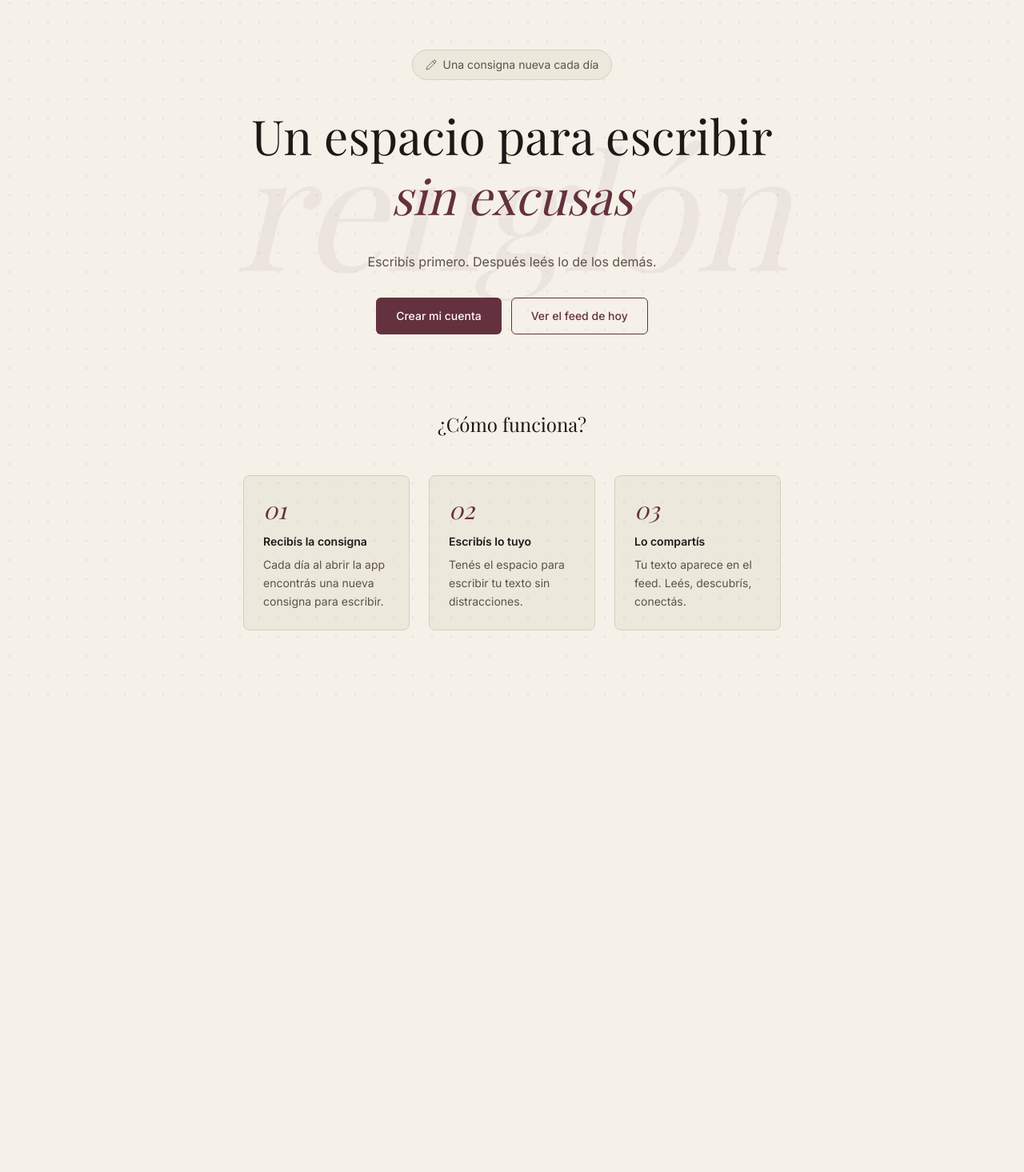
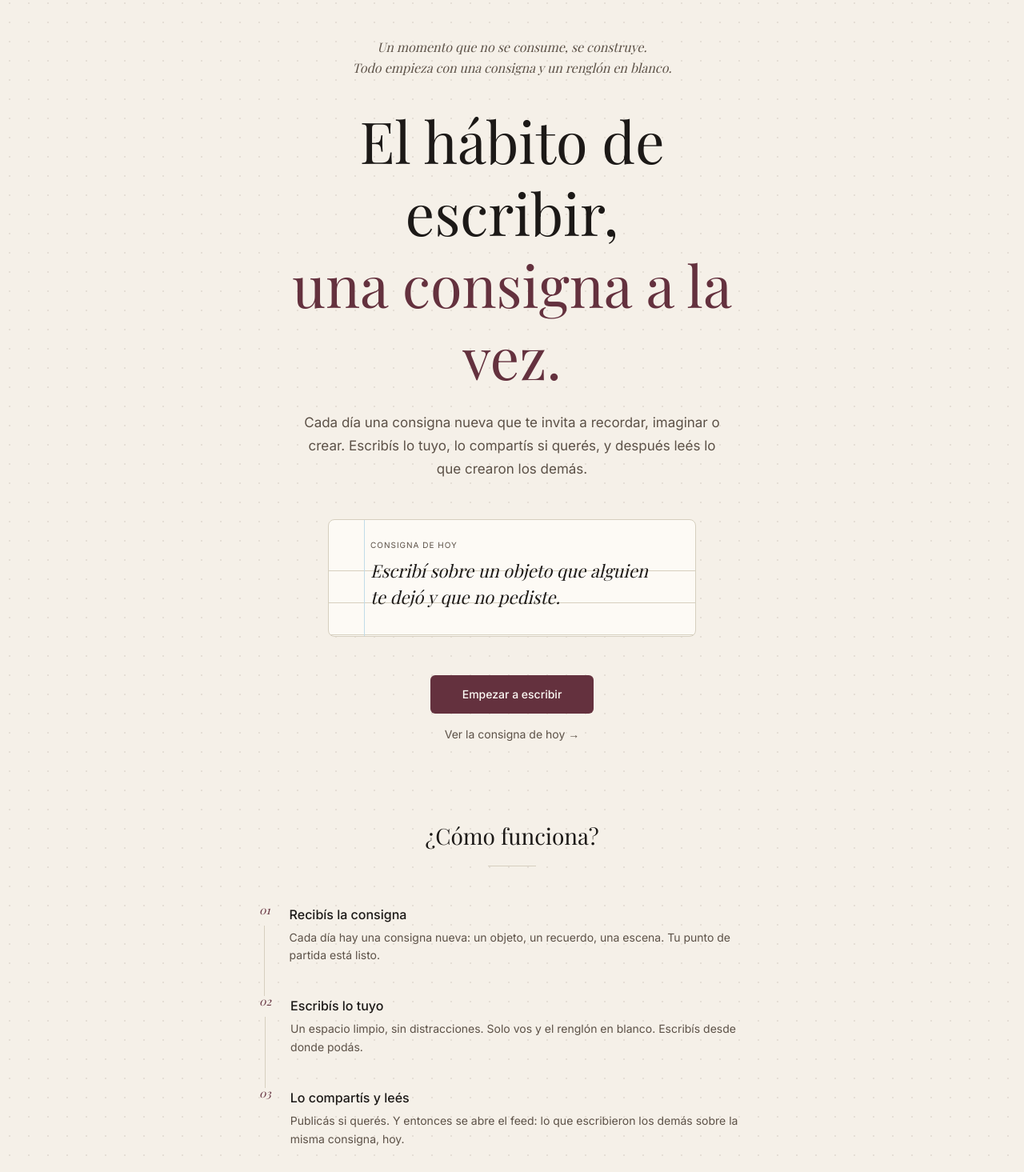
Before and after one commit to valmon-01/renglon, a Next.js app: page / in a window 1280 px wide. Shown: the part 80-1545 px from the top of the page at 80% size. Before the commit the page ends 964 px from the top, so only its background shows below. Built offline with nearby package versions, Linux system fonts and the light colour scheme; a web font is replaced by a local one.

Commit message:
feat: landing rediseñada con nueva narrativa y estructura

```diff
--- a/app/page.tsx
+++ b/app/page.tsx
@@ -1,7 +1,6 @@
 import Link from "next/link";
-import { Pencil } from "lucide-react";
 
-export default function Home() {
+export default function Landing() {
   return (
     <div className="relative min-h-screen bg-papel">
 
@@ -17,7 +16,7 @@ export default function Home() {
 
       {/* Navbar */}
       <nav className="w-full px-6 py-5">
-        <div className="mx-auto flex max-w-[720px] items-center justify-between">
+        <div className="mx-auto flex max-w-[680px] items-center justify-between">
           <span className="font-display text-xl italic text-tinta">renglón</span>
           <div className="flex items-center gap-3">
             <Link
@@ -38,93 +37,196 @@ export default function Home() {
       </nav>
 
       {/* Hero */}
-      <main className="relative mx-auto max-w-[720px] overflow-hidden px-6 pb-24 pt-16">
+      <main className="relative mx-auto max-w-[680px] px-6 pb-24 pt-12">
 
-        {/* Marca de agua */}
-        <span
-          aria-hidden="true"
-          className="pointer-events-none absolute inset-0 flex select-none items-center justify-center font-display italic leading-none"
-          style={{ fontSize: "clamp(100px, 22vw, 200px)", color: "rgba(100, 49, 62, 0.06)" }}
+        {/* 1. Apertura */}
+        <p
+          className="mb-8 text-center font-display italic leading-relaxed text-tinta-suave"
+          style={{ fontSize: "16px" }}
         >
-          renglón
-        </span>
+          Un momento que no se consume, se construye.
+          <br />
+          Todo empieza con una consigna y un renglón en blanco.
+        </p>
 
-        <div className="relative z-10 flex flex-col items-center gap-8 text-center">
+        {/* 2. Título principal */}
+        <h1
+          className="mb-6 text-center font-display leading-tight text-tinta"
+          style={{ fontSize: "clamp(48px, 8vw, 72px)" }}
+        >
+          El hábito de escribir,
+          <br />
+          <span style={{ color: "#64313E" }}>una consigna a la vez.</span>
+        </h1>
 
-          {/* Tag pill */}
-          <div className="flex items-center gap-2 rounded-full border border-borde bg-papel-oscuro px-4 py-2 text-sm text-tinta-suave">
-            <Pencil size={14} strokeWidth={1.5} />
-            <span>Una consigna nueva cada día</span>
+        {/* 3. Subtítulo */}
+        <p
+          className="mx-auto mb-12 text-center text-tinta-suave"
+          style={{
+            fontSize: "17px",
+            lineHeight: "1.7",
+            maxWidth: "520px",
+            fontFamily: "Inter, sans-serif",
+          }}
+        >
+          Cada día una consigna nueva que te invita a recordar, imaginar o crear.
+          Escribís lo tuyo, lo compartís si querés, y después leés lo que crearon los demás.
+        </p>
+
+        {/* 4. Preview de consigna — cuaderno */}
+        <div
+          className="relative mx-auto mb-12 overflow-hidden"
+          style={{
+            maxWidth: "460px",
+            backgroundColor: "#FDFAF5",
+            border: "1px solid #D6CFBF",
+            borderRadius: "8px",
+            backgroundImage:
+              "repeating-linear-gradient(transparent, transparent 39px, #D6CFBF 39px, #D6CFBF 40px)",
+            backgroundPositionY: "24px",
+          }}
+        >
+          {/* Línea de margen */}
+          <div
+            className="pointer-events-none absolute bottom-0 top-0"
+            style={{ left: "44px", width: "1px", backgroundColor: "#C1DBE8" }}
+          />
+          <div
+            style={{
+              paddingLeft: "52px",
+              paddingRight: "52px",
+              paddingTop: "24px",
+              paddingBottom: "32px",
+            }}
+          >
+            <p
+              className="mb-2 uppercase tracking-widest text-tinta-suave"
+              style={{ fontSize: "10px", fontFamily: "Inter, sans-serif" }}
+            >
+              Consigna de hoy
+            </p>
+            <p
+              className="font-display italic text-tinta"
+              style={{ fontSize: "22px", lineHeight: "1.5" }}
+            >
+              Escribí sobre un objeto que alguien te dejó y que no pediste.
+            </p>
+          </div>
         </div>
 
-          {/* Título */}
-          <h1 className="font-display text-5xl leading-tight text-tinta sm:text-6xl">
-            Un espacio para escribir
-            <br />
-            <em className="italic text-borravino">sin excusas</em>
-          </h1>
-
-          {/* Subtítulo */}
-          <p className="max-w-md text-base leading-relaxed text-tinta-suave">
-            Escribís primero. Después leés lo de los demás.
-          </p>
-
-          {/* Botones */}
-          <div className="flex flex-wrap items-center justify-center gap-3">
+        {/* 5. CTAs */}
+        <div className="flex flex-col items-center gap-4">
           <Link
             href="/registro"
-              className="rounded-[6px] border border-transparent bg-borravino px-6 py-3 text-sm font-medium text-blanco-roto transition-colors hover:opacity-90"
+            className="rounded-[6px] bg-borravino text-sm font-medium text-blanco-roto transition-opacity hover:opacity-90"
+            style={{ padding: "14px 40px" }}
           >
-              Crear mi cuenta
+            Empezar a escribir
           </Link>
           <Link
             href="/feed"
-              className="rounded-[6px] border border-borravino px-6 py-3 text-sm font-medium text-borravino transition-colors hover:bg-borravino hover:text-blanco-roto"
-              style={{ borderWidth: "1.5px" }}
+            className="text-sm text-tinta-suave transition-colors hover:text-tinta"
+            style={{ fontFamily: "Inter, sans-serif" }}
           >
-              Ver el feed de hoy
+            Ver la consigna de hoy →
           </Link>
         </div>
 
-        </div>
       </main>
 
       {/* ¿Cómo funciona? */}
-      <section className="mx-auto max-w-[720px] px-6 pb-24">
-        <h2 className="mb-12 text-center font-display text-2xl text-tinta">
+      <section className="mx-auto max-w-[680px] px-6 pb-24">
+
+        {/* Título de sección */}
+        <div className="mb-12 flex flex-col items-center gap-4">
+          <h2
+            className="text-center font-display text-tinta"
+            style={{ fontSize: "28px" }}
+          >
             ¿Cómo funciona?
           </h2>
-        <div className="grid grid-cols-1 gap-6 sm:grid-cols-3">
+          <div style={{ width: "60px", height: "1px", backgroundColor: "#D6CFBF" }} />
+        </div>
+
+        {/* Pasos */}
+        <div className="flex flex-col">
           {[
             {
               num: "01",
               title: "Recibís la consigna",
-              desc: "Cada día al abrir la app encontrás una nueva consigna para escribir.",
+              desc: "Cada día hay una consigna nueva: un objeto, un recuerdo, una escena. Tu punto de partida está listo.",
             },
             {
               num: "02",
               title: "Escribís lo tuyo",
-              desc: "Tenés el espacio para escribir tu texto sin distracciones.",
+              desc: "Un espacio limpio, sin distracciones. Solo vos y el renglón en blanco. Escribís desde donde podás.",
             },
             {
               num: "03",
-              title: "Lo compartís",
-              desc: "Tu texto aparece en el feed. Leés, descubrís, conectás.",
+              title: "Lo compartís y leés",
+              desc: "Publicás si querés. Y entonces se abre el feed: lo que escribieron los demás sobre la misma consigna, hoy.",
             },
-          ].map(({ num, title, desc }) => (
+          ].map(({ num, title, desc }, i, arr) => (
+            <div key={num} className="flex gap-6">
+              {/* Línea conectora + número */}
+              <div className="flex flex-col items-center">
+                <p
+                  className="font-display italic text-borravino"
+                  style={{ fontSize: "14px", lineHeight: "1" }}
+                >
+                  {num}
+                </p>
+                {i < arr.length - 1 && (
                   <div
-              key={num}
-              className="rounded-[8px] border border-borde bg-papel-oscuro p-6"
+                    className="mt-3 flex-1"
+                    style={{ width: "1px", backgroundColor: "#D6CFBF", minHeight: "40px" }}
+                  />
+                )}
+              </div>
+
+              {/* Contenido */}
+              <div className={i < arr.length - 1 ? "pb-10" : ""}>
+                <p
+                  className="font-medium text-tinta"
+                  style={{ fontSize: "16px", fontFamily: "Inter, sans-serif" }}
                 >
-              <span className="font-display text-3xl italic text-borravino">
-                {num}
-              </span>
-              <h3 className="mt-3 text-sm font-semibold text-tinta">{title}</h3>
-              <p className="mt-2 text-sm leading-relaxed text-tinta-suave">
+                  {title}
+                </p>
+                <p
+                  className="mt-1.5 text-tinta-suave"
+                  style={{ fontSize: "14px", lineHeight: "1.6", fontFamily: "Inter, sans-serif" }}
+                >
                   {desc}
                 </p>
               </div>
+            </div>
           ))}
+        </div>
+      </section>
+
+      {/* Cierre */}
+      <section className="mx-auto max-w-[680px] px-6 pb-24">
+        <div style={{ height: "1px", backgroundColor: "#D6CFBF" }} className="mb-12" />
+        <div className="flex flex-col items-center gap-5 text-center">
+          <p
+            className="font-display italic text-tinta"
+            style={{ fontSize: "20px" }}
+          >
+            La consigna de hoy ya está esperándote.
+          </p>
+          <Link
+            href="/registro"
+            className="rounded-[6px] bg-borravino text-sm font-medium text-blanco-roto transition-opacity hover:opacity-90"
+            style={{ padding: "14px 40px" }}
+          >
+            Empezar a escribir
+          </Link>
+          <p
+            className="text-tinta-suave"
+            style={{ fontSize: "13px", fontFamily: "Inter, sans-serif" }}
+          >
+            Es gratis. No hace falta experiencia previa.
+          </p>
         </div>
       </section>
 
```
Lines whose indentation alone changed are shown as unchanged.
